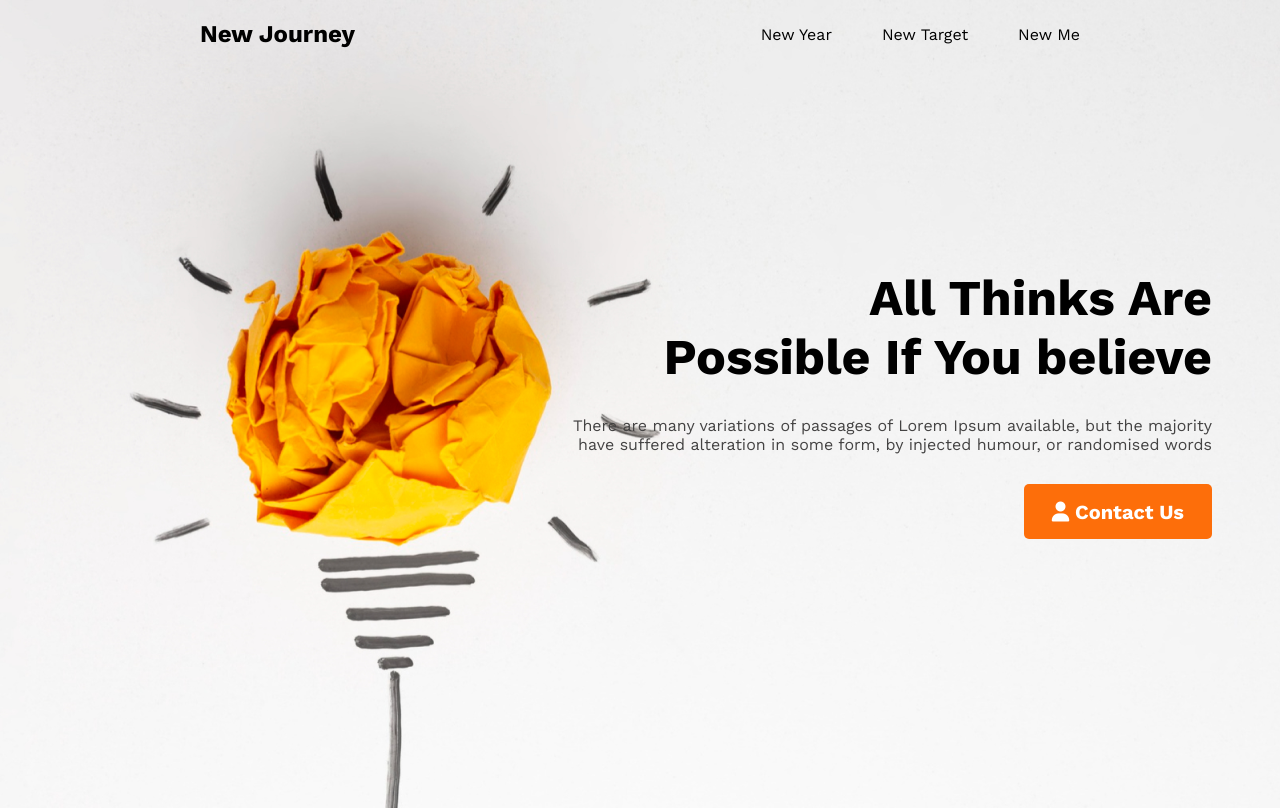
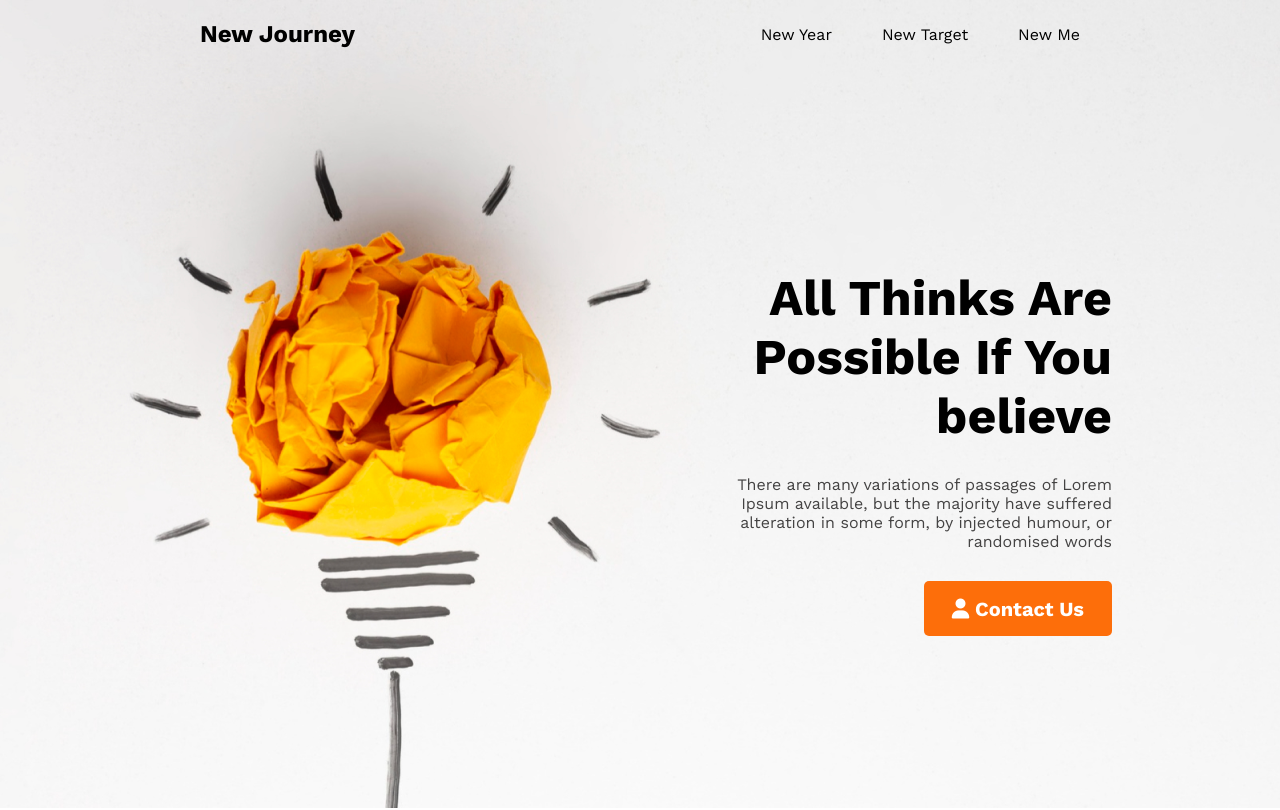
Before and after one commit to mdshariaroion/new-journey-new-me, a plain HTML site: page index.html in a window 1280 px wide. Shown: the top 810 px of the page. Drawn offline with nearby package versions, Linux system fonts and the light colour scheme.

Commit message:
image background updated

```diff
--- a/styles/styles.css
+++ b/styles/styles.css
@@ -12,7 +12,7 @@ font-style: normal;
 .header{
     background-image: url('../images/banner/banner1.png');
     background-repeat: no-repeat;
-    width: 100%;
+    background-size: auto;
 
 }
 /* gradient-section */
@@ -25,7 +25,6 @@ font-style: normal;
      background: linear-gradient(to right, rgba(236, 115, 2, 0.911), rgba(236, 115, 2, 0.01)), url("../images/watch.png")center center;
      border: #F8F8F8;
      border-radius: 5px;
-
      background-repeat: no-repeat;
 }
 .gradient{
@@ -62,6 +61,7 @@ color: #FFFFFF;
     padding: 14px 28px;
     border-radius: 5px;
     background: #FD6E0A;
+    margin-right: 100px;
 }
 .bg-size{
     padding-bottom: 160px;
@@ -95,8 +95,11 @@ nav ul{
 font-weight: 700;
 font-size: 50px;
 text-align:right;
-padding-left: 600px;
-padding-top: 200px;
+/* padding-left: 600px;
+padding-top: 200px; */
+margin-left: 650px;
+margin-top: 200px;
+margin-right: 100px;
 margin-bottom: 30px;
 
 
@@ -108,7 +111,10 @@ margin-bottom: 30px;
     font-size: 16px;
     text-align: right;
      margin-bottom: 30px;
-    padding-left: 477px;
+    /* padding-left: 477px; */
+    margin-right: 100px;
+    margin-left: 630px;
+    /* margin-left: 300px; */
 
 }
 /* Failor Section */
```
